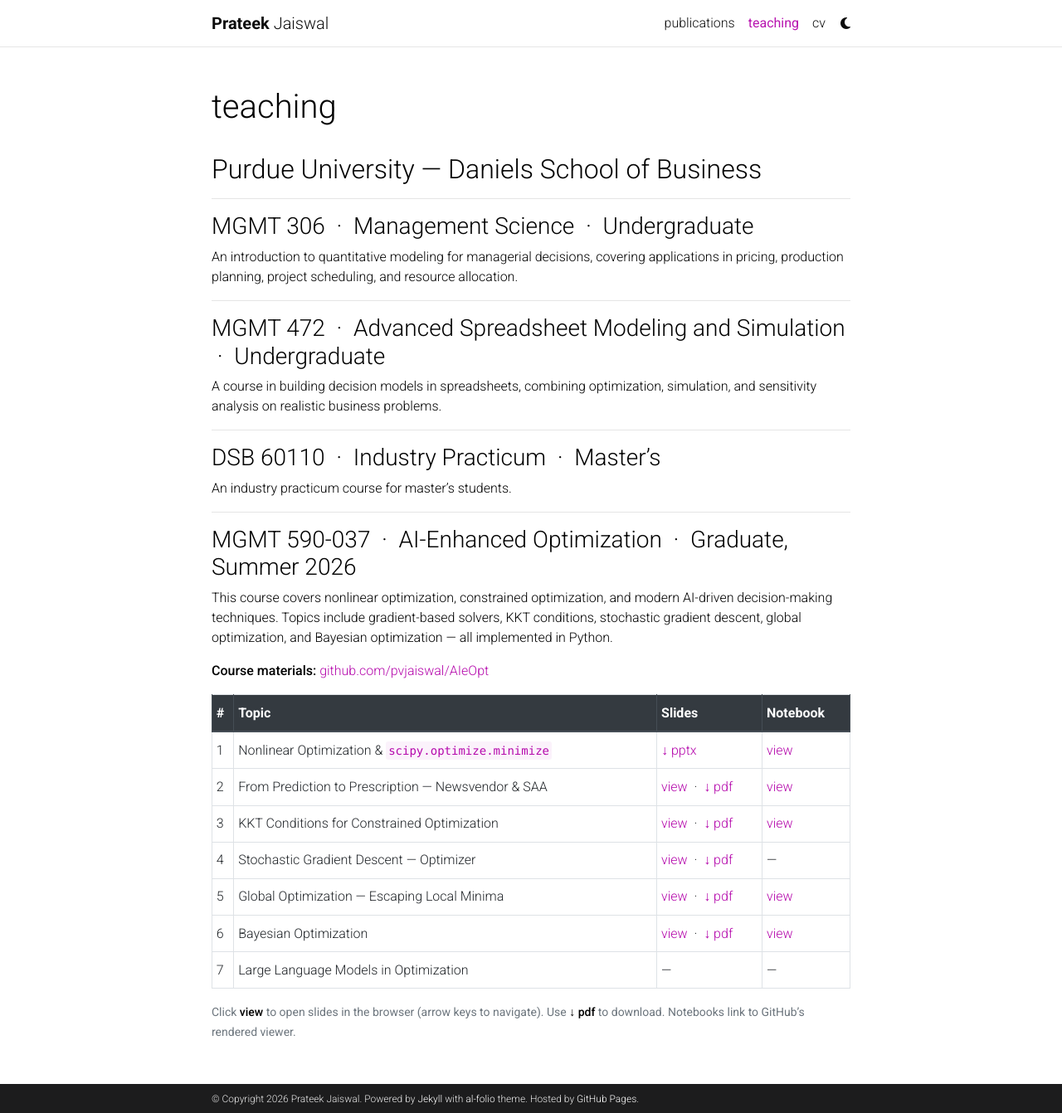
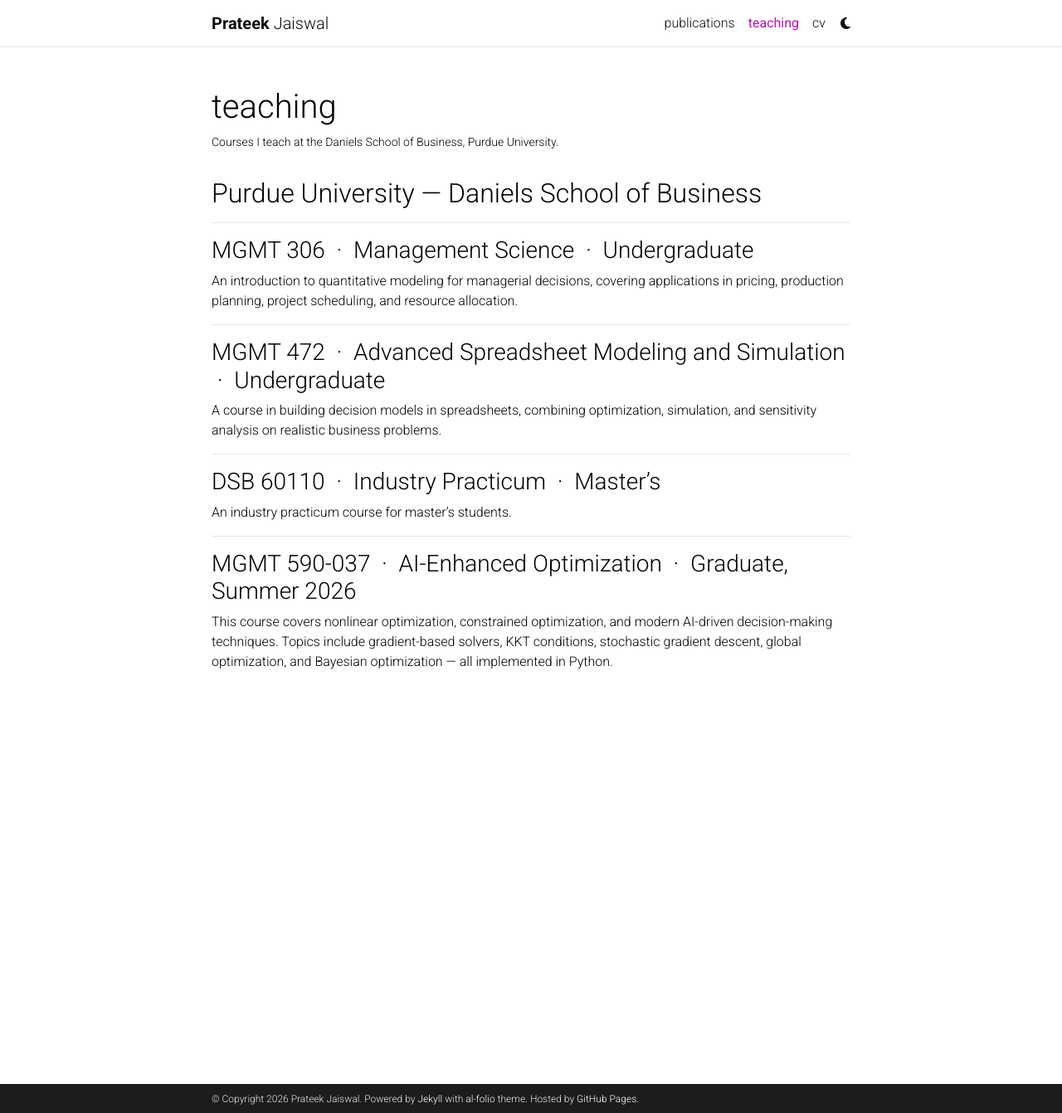
Before and after one commit to pvjaiswal/pvjaiswal.github.io, a Jekyll site: the page built from _pages/teaching.md, in a window 1280 px wide and 1342 px high. Shown: the whole window at 83% size. Built offline with Jekyll 4.4.1, drawn with Linux system fonts in a browser that asks for light colours; comment, search, counter and statistics services are not loaded; a style sheet for code colours, icons or effects is not loaded.

Commit message:
Polish site: publication badges and PDF links, selected papers, teaching page descriptions only
- Remove working papers; add PDF links and venue badges to publications
- Show selected papers on the home page
- Teaching page: course descriptions only; remove lecture slide pages
- Replace template page descriptions

Co-Authored-By: Claude Sonnet 5.5 <noreply@anthropic.com>

```diff
--- a/_pages/teaching.md
+++ b/_pages/teaching.md
@@ -2,7 +2,7 @@
 layout: page
 permalink: /teaching/
 title: teaching
-description:
+description: Courses I teach at the Daniels School of Business, Purdue University.
 nav: true
 nav_order: 3
 ---
@@ -32,64 +32,3 @@ An industry practicum course for master's students.
 ### MGMT 590-037 &nbsp;·&nbsp; AI-Enhanced Optimization &nbsp;·&nbsp; Graduate, Summer 2026
 
 This course covers nonlinear optimization, constrained optimization, and modern AI-driven decision-making techniques. Topics include gradient-based solvers, KKT conditions, stochastic gradient descent, global optimization, and Bayesian optimization — all implemented in Python.
-
-**Course materials:** [github.com/pvjaiswal/AIeOpt](https://github.com/pvjaiswal/AIeOpt)
-
-<div class="table-responsive mt-3">
-<table class="table table-sm table-bordered">
-  <thead class="thead-dark">
-    <tr>
-      <th>#</th>
-      <th>Topic</th>
-      <th>Slides</th>
-      <th>Notebook</th>
-    </tr>
-  </thead>
-  <tbody>
-    <tr>
-      <td>1</td>
-      <td>Nonlinear Optimization &amp; <code>scipy.optimize.minimize</code></td>
-      <td><a href="https://github.com/pvjaiswal/AIeOpt/raw/main/Lecture1/Lecture1.pptx" target="_blank">↓ pptx</a></td>
-      <td><a href="https://github.com/pvjaiswal/AIeOpt/blob/main/Lecture1/Lecture1.ipynb" target="_blank">view</a></td>
-    </tr>
-    <tr>
-      <td>2</td>
-      <td>From Prediction to Prescription — Newsvendor &amp; SAA</td>
-      <td><a href="{{ site.baseurl }}/teaching/slides/lecture2/">view</a> &nbsp;·&nbsp; <a href="https://raw.githubusercontent.com/pvjaiswal/AIeOpt/main/Lecture2/lecture2_prediction_to_prescription.pdf" target="_blank">↓ pdf</a></td>
-      <td><a href="https://github.com/pvjaiswal/AIeOpt/blob/main/Lecture2/optimizer_illustrations.ipynb" target="_blank">view</a></td>
-    </tr>
-    <tr>
-      <td>3</td>
-      <td>KKT Conditions for Constrained Optimization</td>
-      <td><a href="{{ site.baseurl }}/teaching/slides/lecture3/">view</a> &nbsp;·&nbsp; <a href="https://raw.githubusercontent.com/pvjaiswal/AIeOpt/main/Lecture3/lecture3_kkt_conditions.pdf" target="_blank">↓ pdf</a></td>
-      <td><a href="https://github.com/pvjaiswal/AIeOpt/blob/main/Lecture3/freshchoice_online_sgd.ipynb" target="_blank">view</a></td>
-    </tr>
-    <tr>
-      <td>4</td>
-      <td>Stochastic Gradient Descent — Optimizer</td>
-      <td><a href="{{ site.baseurl }}/teaching/slides/lecture4/">view</a> &nbsp;·&nbsp; <a href="https://raw.githubusercontent.com/pvjaiswal/AIeOpt/main/Lecture4/lecture4_sgd_learner.pdf" target="_blank">↓ pdf</a></td>
-      <td>—</td>
-    </tr>
-    <tr>
-      <td>5</td>
-      <td>Global Optimization — Escaping Local Minima</td>
-      <td><a href="{{ site.baseurl }}/teaching/slides/lecture5/">view</a> &nbsp;·&nbsp; <a href="https://raw.githubusercontent.com/pvjaiswal/AIeOpt/main/Lecture5/lecture5_global_optimization.pdf" target="_blank">↓ pdf</a></td>
-      <td><a href="https://github.com/pvjaiswal/AIeOpt/blob/main/Lecture5/swiftship_global_opt.ipynb" target="_blank">view</a></td>
-    </tr>
-    <tr>
-      <td>6</td>
-      <td>Bayesian Optimization</td>
-      <td><a href="{{ site.baseurl }}/teaching/slides/lecture6/">view</a> &nbsp;·&nbsp; <a href="https://raw.githubusercontent.com/pvjaiswal/AIeOpt/main/Lecture6/lecture6_bayesian_opt.pdf" target="_blank">↓ pdf</a></td>
-      <td><a href="https://github.com/pvjaiswal/AIeOpt/blob/main/Lecture6/swiftship_bayesian_opt.ipynb" target="_blank">view</a></td>
-    </tr>
-    <tr>
-      <td>7</td>
-      <td>Large Language Models in Optimization</td>
-      <td>—</td>
-      <td>—</td>
-    </tr>
-  </tbody>
-</table>
-</div>
-
-<small class="text-muted">Click <strong>view</strong> to open slides in the browser (arrow keys to navigate). Use <strong>↓ pdf</strong> to download. Notebooks link to GitHub's rendered viewer.</small>
```
Also changed, not shown: _bibliography/papers.bib (+49 -15 lines), _data/venues.yml (+33 -6 lines), _pages/about.md (+1 -0 lines), _pages/cv.md (+1 -2 lines), _pages/publications.md (+1 -1 lines), _pages/slides/lecture2.md (deleted, +0 -9 lines), _pages/slides/lecture3.md (deleted, +0 -9 lines), _pages/slides/lecture4.md (deleted, +0 -9 lines), _pages/slides/lecture5.md (deleted, +0 -9 lines), _pages/slides/lecture6.md (deleted, +0 -9 lines).
